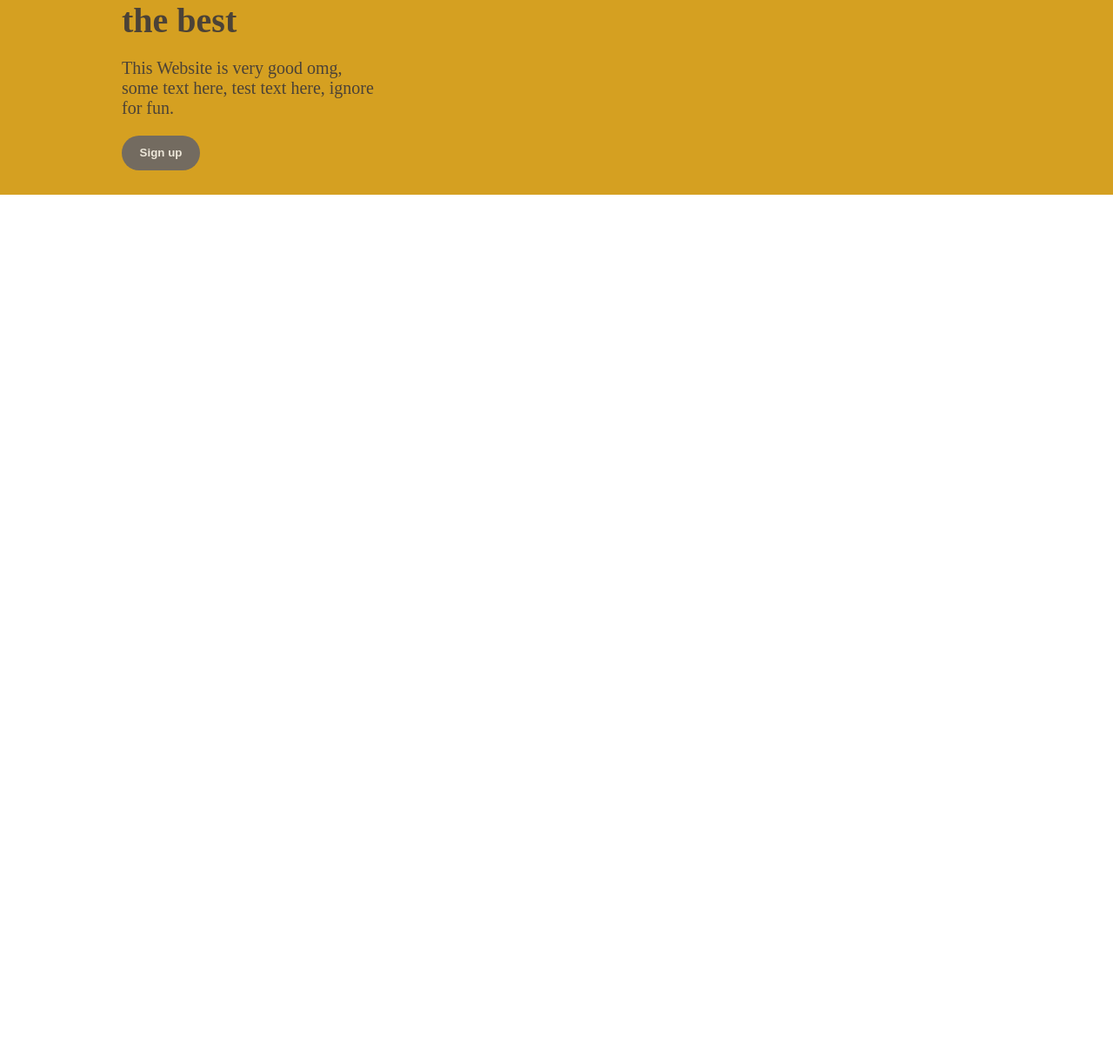
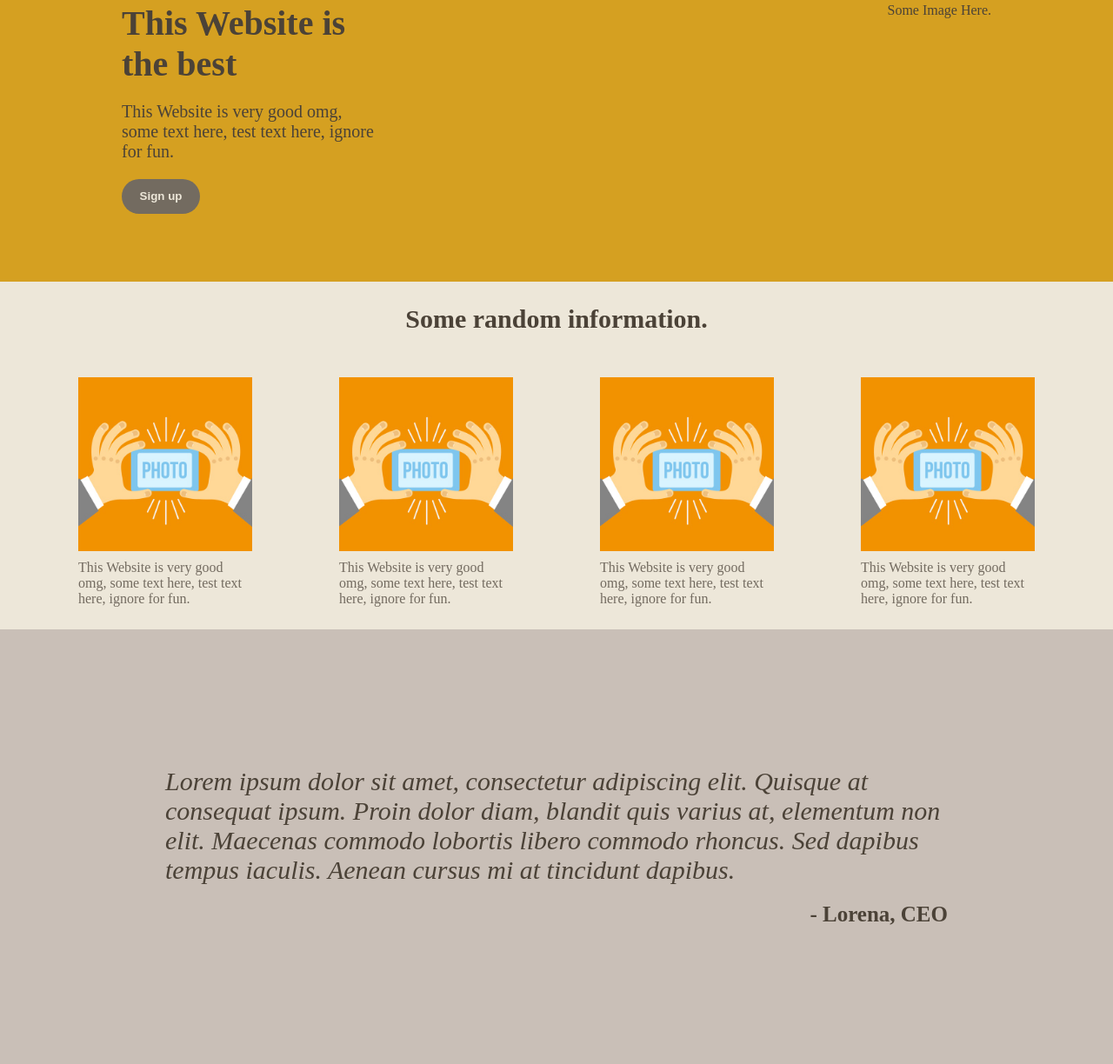
Before and after one commit to psytins/panda-cantina-webpage, a plain HTML site: page index.html in a window 1280 px wide. Shown: the part 136-1360 px from the top of the page at 87% size. Before the commit the page ends 800 px from the top, so only its background shows below. Drawn offline with Linux system fonts and the light colour scheme.

Commit message:
Information one and quote area added

```diff
--- a/index.html
+++ b/index.html
@@ -19,10 +19,37 @@
             <div class="header">
                 <div class="header-intro">
                     <div class="header-title">This Website is the best</div>
-                    <div class="header-text">This Website is very good omg, some text here, test text here, ignore for fun.</div>
+                    <div class="header-text"><p>This Website is very good omg, some text here, test text here, ignore for fun.</p></div>
                     <div><input type="button" value="Sign up" class="button-signup"></div>
                 </div>
-                <div class="header-image">Some image here</div>
+                <div class="header-image">Some Image Here.</div>
+            </div>
+        </div>
+        <div class="information-one-container">
+            <div class="information-one-tittle">Some random information.</div>
+            <div class="information-one-display">
+                <div class="informartion-one-display-one">
+                    <div class="informartion-one-display-one-image"><img src="images/test_image.jpg"></div>
+                    <div class="informartion-one-display-one-subtext"><p>This Website is very good omg, some text here, test text here, ignore for fun.</p></div>
+                </div>
+                <div class="informartion-one-display-two">
+                    <div class="informartion-one-display-two-image"><img src="images/test_image.jpg"></div>
+                    <div class="informartion-one-display-two-subtext"><p>This Website is very good omg, some text here, test text here, ignore for fun.</p></div>
+                </div>
+                <div class="informartion-one-display-three">
+                    <div class="informartion-one-display-three-image"><img src="images/test_image.jpg"></div>
+                    <div class="informartion-one-display-three-subtext"><p>This Website is very good omg, some text here, test text here, ignore for fun.</p></div>
+                </div>
+                <div class="informartion-one-display-four">
+                    <div class="informartion-one-display-four-image"><img src="images/test_image.jpg"></div>
+                    <div class="informartion-one-display-four-subtext"><p>This Website is very good omg, some text here, test text here, ignore for fun.</p></div>
+                </div>
+            </div>
+        </div>
+        <div class="quote-area-container">
+            <div class="quote-area">
+                <div class="quote-text"><p>Lorem ipsum dolor sit amet, consectetur adipiscing elit. Quisque at consequat ipsum. Proin dolor diam, blandit quis varius at, elementum non elit. Maecenas commodo lobortis libero commodo rhoncus. Sed dapibus tempus iaculis. Aenean cursus mi at tincidunt dapibus.</p></div>
+                <div class="quote-owner"><p>- Lorena, CEO</p></div>
             </div>
         </div>
 
--- a/style.css
+++ b/style.css
@@ -43,7 +43,7 @@
     display: flex;
     justify-content: center;
     align-items: center;
-    height: 300px;
+    height: 400px;
 }
 
 .header{
@@ -61,6 +61,7 @@
     font-size: 40px;
     margin-bottom: 20px;
 }
+
 .header-text{
     font-size: 20px;
     margin-bottom: 20px;
@@ -74,3 +75,66 @@
     border: 0px;
     border-radius: 20px;
 }
+
+/*############# Information One ###############*/
+.information-one-container{
+    background-color: #EDE7D9;
+    display: flex;
+    flex-direction: column;
+    justify-content: center;
+    align-items: center;
+    height: 400px;
+}
+
+.information-one-tittle{
+    font-weight: bold;
+    font-size: 30px;
+    margin-bottom: 50px;
+    color: #4B4237;
+}
+
+.information-one-display{
+    display: flex;
+    justify-content: space-between;
+    width: 1100px;
+}
+.information-one-display div{
+    display: flex;
+    flex-direction: column;
+    width: 200px;
+}
+.information-one-display div p{
+    margin-top: 10px;
+    color: #736B60;
+
+}
+/*.information-one-display div img{All the display one images here}*/
+
+/*############# Quote Area ###############*/
+.quote-area-container{
+    background-color: #C9BFB7;
+    display: flex;
+    flex-direction: column;
+    justify-content: center;
+    align-items: center;
+    height: 500px;
+}
+
+.quote-area{
+    width: 900px;
+    display: flex;
+    flex-direction: column;
+    align-items: flex-end;
+}
+.quote-text{
+    font-size: 30px;
+    color: #4B4237;
+    font-style: italic;
+}
+.quote-owner{
+    font-size: 25px;
+    color: #4B4237;
+    font-weight: bold;
+    margin-top: 20px;
+
+}
```
Also changed, not shown: images/test_image.jpg (added).
